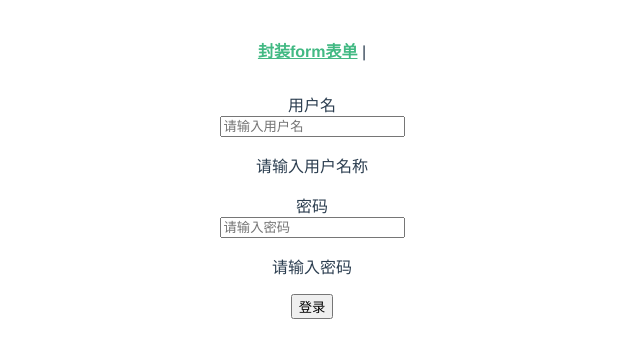
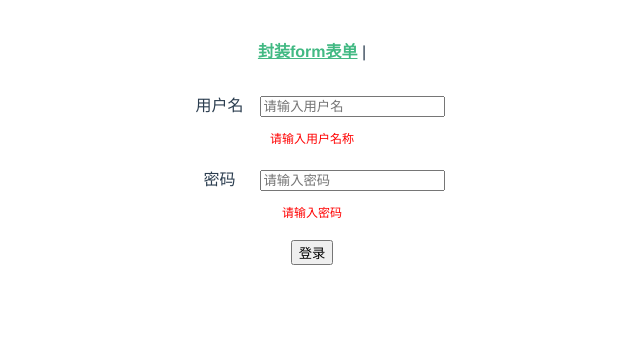
Before and after one commit to TengFeiHao/vue-example, a Vue app: page /form in a window 1280 px wide. Both pictures are taken after a click on the button "登录". Shown: the top 358 px of the page, without its empty margins (328-968 px from the left). Built offline with nearby package versions, Linux system fonts and the light colour scheme.

Commit message:
fix:render和extend封装Notice

```diff
--- a/src/assets/utils/create.js
+++ b/src/assets/utils/create.js
@@ -1,6 +1,7 @@
 import Vue from 'vue';
 
 function create(Component, props) {
+  if (Vue.prototype.$isServer) return;
   // 组件构造函数如何获取
   // 1. Vue.extend
   // 2. render
--- /dev/null
+++ b/src/assets/utils/createExtend.js
@@ -0,0 +1,27 @@
+import Vue from 'vue'
+import Notice from '../../components/Notice.vue'
+// extend 使用基础 Vue 构造器，创建一个“子类”。参数是一个包含组件选项的对象。
+const constructor = Vue.extend(Notice)
+
+let notice;
+const createExtend = (options) => {
+  // propsData 创建实例时传递 props
+  notice = new constructor({
+    propsData: {
+      ...options
+    }
+  })
+  notice.$mount()
+  notice.remove = () => {
+    document.body.removeChild(notice.$el)
+    notice.$destroy()
+  }
+  document.body.appendChild(notice.$el);
+  return notice;
+}
+
+export default (opts) => {
+  const comp = createExtend(opts)
+  comp.show()
+  return comp
+};
--- a/src/main.js
+++ b/src/main.js
@@ -3,8 +3,10 @@ import App from './App.vue'
 import router from './router'
 import store from './store'
 import create from './assets/utils/create'
+import createExtend from './assets/utils/createExtend'
 
 Vue.prototype.$create = create
+Vue.prototype.$Notice = createExtend
 Vue.config.productionTip = false
 
 new Vue({
--- a/src/views/form/FormItem.vue
+++ b/src/views/form/FormItem.vue
@@ -1,10 +1,10 @@
 <template>
-  <div>
+  <div class="formItem">
     <!-- label  -->
     <label v-if="label">{{ label }}</label>
     <slot></slot>
     <!-- 校验信息的显示 -->
-    <p v-if="error">{{ error }}</p>
+    <p class="error" v-if="error">{{ error }}</p>
   </div>
 </template>
 
@@ -60,5 +60,15 @@ export default {
 </script>
 
 <style lang="scss" scoped>
-
+  .formItem {
+    margin-bottom: 20px;
+    label {
+      display: inline-block;
+      min-width: 80px;
+    }
+    .error {
+      font-size: 12px;
+      color: red;
+    }
+  }
 </style>
--- a/src/views/form/Index.vue
+++ b/src/views/form/Index.vue
@@ -41,11 +41,13 @@ export default {
     login() {
       this.$refs["loginForm"].validate(valid => {
         if(valid) {
-          this.$create(Notice, {
+          // extend方式的Notice
+          this.$Notice({
             title: 'success',
             message: '登录成功'
-          }).show()
+          })
         }else {
+          // render 方式的Notice
           this.$create(Notice, {
             title: 'error',
             message: '登录失败'
--- a/src/views/form/Input.vue
+++ b/src/views/form/Input.vue
@@ -1,5 +1,5 @@
 <template>
-  <div>
+  <div class="input">
     <!-- 自定义组件双向数据绑定： :value @input -->
     <!-- v-bind="$attrs" 展开$attrs 计算属性如下类同-->
     <!-- v-on="inputListeners" 展开$listeners，此处写成一个计算属性，目的结合v-model所需要的方法合并一起被展开设置 -->
@@ -10,8 +10,8 @@
 <script>
 import emitter from '../../mixins/emitter';
 export default {
-  name: 'input',
-  componentName: 'input',
+  name: 'myInput',
+  componentName: 'myInput',
   mixins: [emitter],
   inheritAttrs: false,    // 避免设置到根元素上
   props: {
@@ -46,3 +46,12 @@ export default {
   }
 }
 </script>
+
+<style lang="scss" scoped>
+  .input {
+    display: inline-block;
+    input {
+      display: inline-block;
+    }
+  }
+</style>
```
